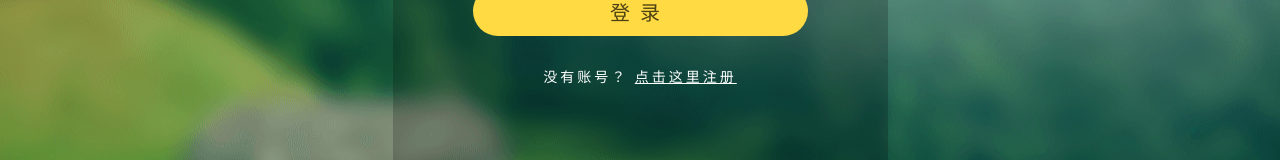
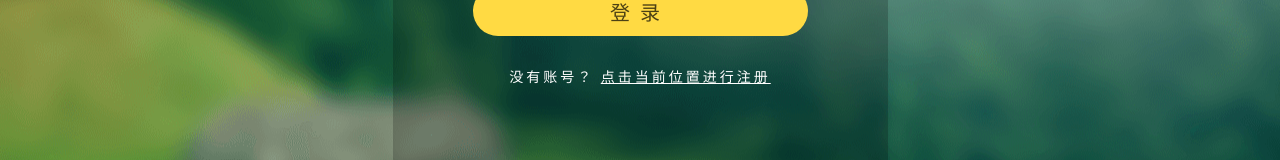
Before and after one commit to GhostsLH/talk, a plain HTML site: page login.html in a window 1280 px wide. Shown: the part 500-660 px from the top of the page. Drawn offline with Linux system fonts and the light colour scheme; a small style sheet from the web is missing.

Commit message:
login页面注册按钮优化

```diff
--- a/login.html
+++ b/login.html
@@ -45,7 +45,7 @@
       <div class="form-group">
         <p class="msg">
           没有账号？
-          <a href="./reg.html">点击这里注册</a>
+          <a href="./reg.html">点击当前位置进行注册</a>
         </p>
       </div>
     </form>
```
